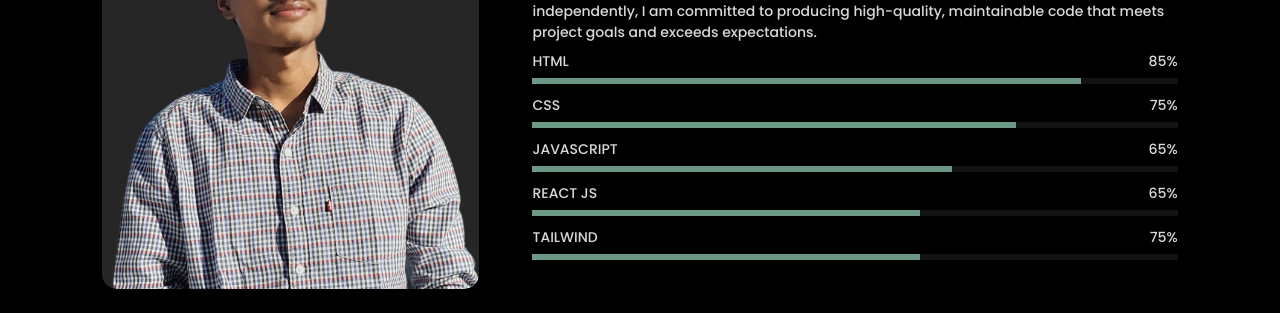
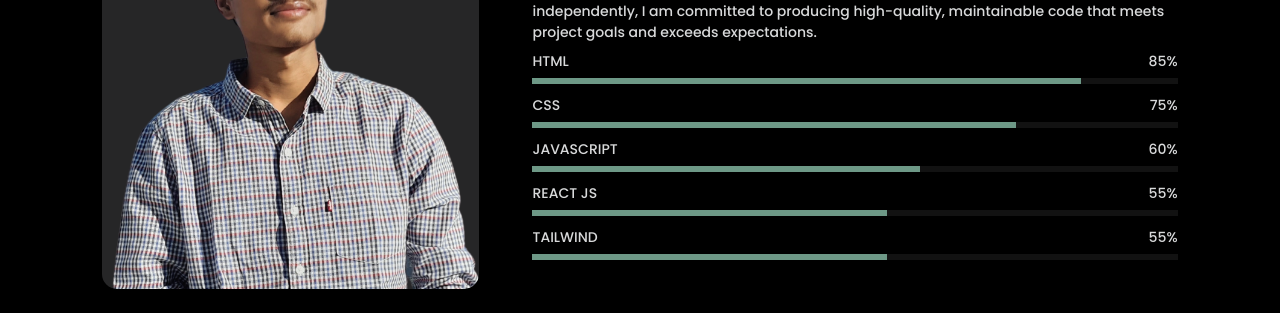
Before and after one commit to kenilchovatiya123/personal-portfolio, a React (Vite) app: page / in a window 1280 px wide. Shown: the part 1060-1373 px from the top of the page. Built offline with nearby package versions, Linux system fonts and the light colour scheme.

Commit message:
initial commit

```diff
--- a/src/Components/About/About.jsx
+++ b/src/Components/About/About.jsx
@@ -36,23 +36,23 @@ const About = () => {
                             </div>
 
                             <div className="progress">
-                                <span className="skill"><span>JavaScript</span> <i className="val">65%</i></span>
-                                <div className="progress-bar-wrap">
-                                    <div style={{ width: "65%" }} className="progress-bar" role="progressbar"></div>
-                                </div>
-                            </div>
-
-                            <div className="progress">
-                                <span className="skill"><span>React js</span> <i className="val">65%</i></span>
+                                <span className="skill"><span>JavaScript</span> <i className="val">60%</i></span>
                                 <div className="progress-bar-wrap">
                                     <div style={{ width: "60%" }} className="progress-bar" role="progressbar"></div>
                                 </div>
                             </div>
 
                             <div className="progress">
-                                <span className="skill"><span>Tailwind</span> <i className="val">75%</i></span>
+                                <span className="skill"><span>React js</span> <i className="val">55%</i></span>
                                 <div className="progress-bar-wrap">
-                                    <div style={{ width: "60%" }} className="progress-bar" role="progressbar"></div>
+                                    <div style={{ width: "55%" }} className="progress-bar" role="progressbar"></div>
+                                </div>
+                            </div>
+
+                            <div className="progress">
+                                <span className="skill"><span>Tailwind</span> <i className="val">55%</i></span>
+                                <div className="progress-bar-wrap">
+                                    <div style={{ width: "55%" }} className="progress-bar" role="progressbar"></div>
                                 </div>
                             </div>
 
```
